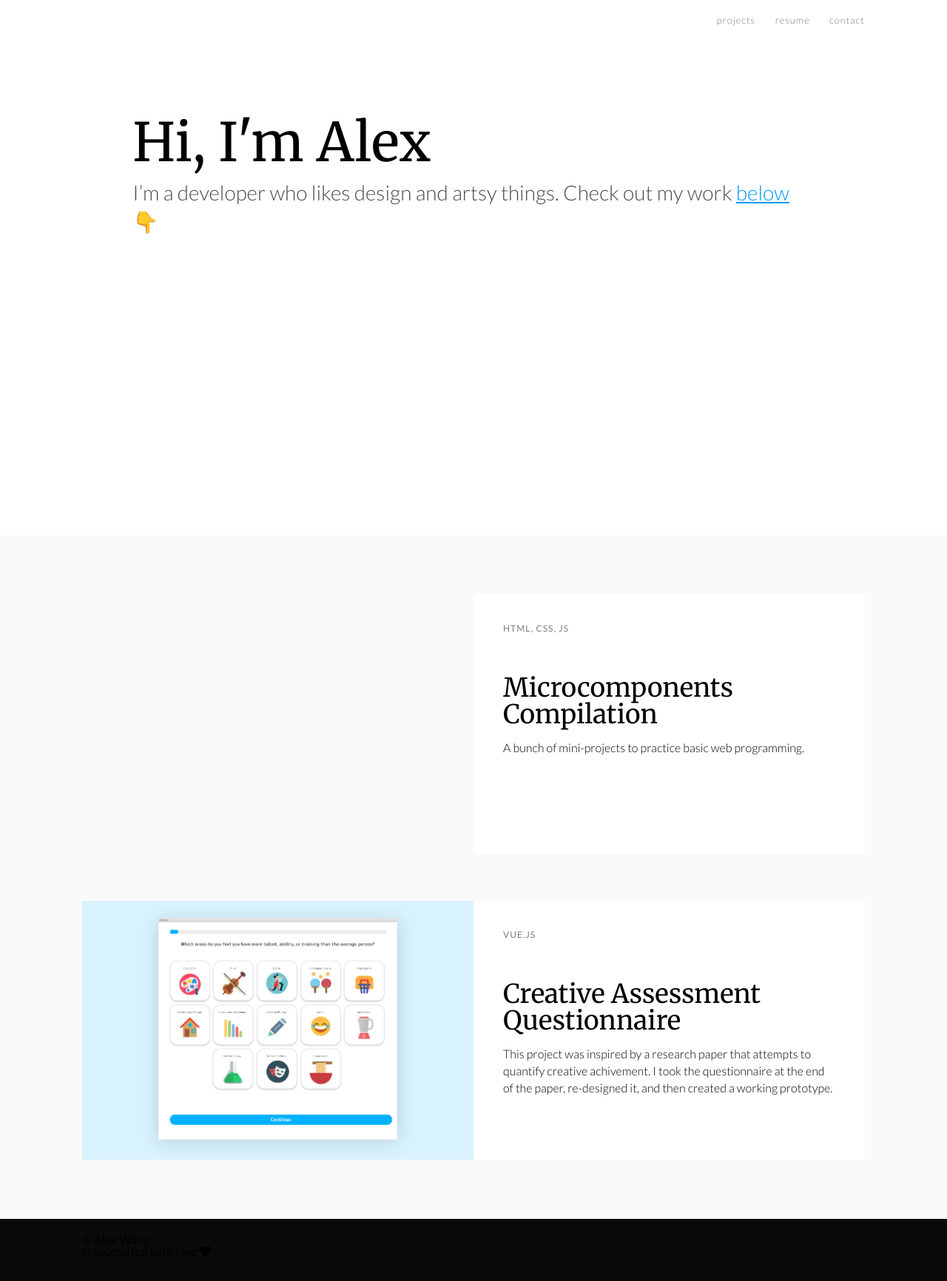
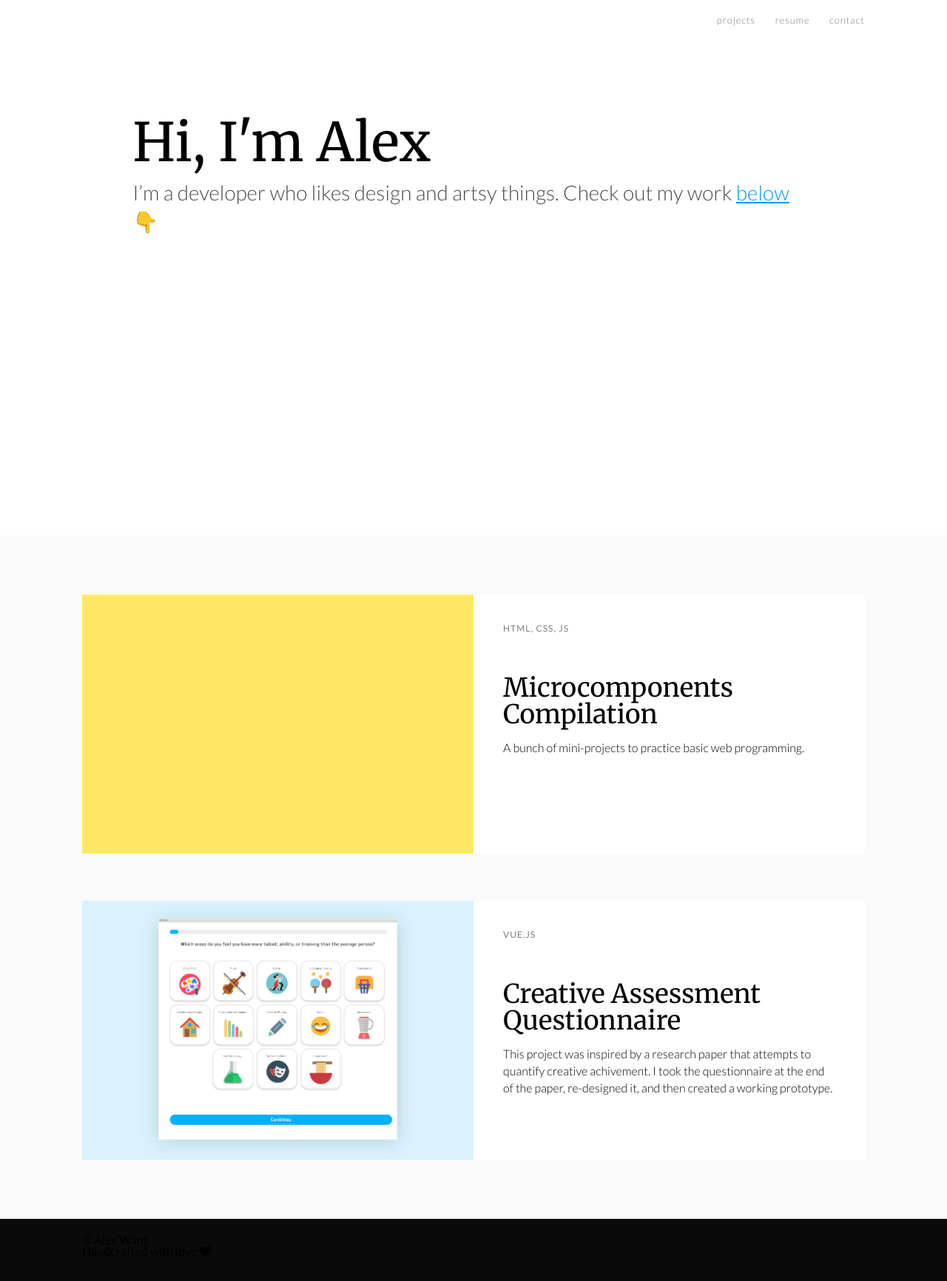
Before and after one commit to awanger/awanger.github.io, a Jekyll site: the page built from index.html, in a window 1280 px wide. Shown: the whole page at 74% size. Built offline with Jekyll 4.4.1, drawn with Linux system fonts in a browser that asks for light colours.

Commit message:
Add placeholder image for the microcomponents project

```diff
--- a/index.html
+++ b/index.html
@@ -21,6 +21,7 @@ permalink: /
     <a class="project-link" href={% link projects/microcomponents.html %}>
       <div class="project-container">
         <div class="project-preview">
+          <div style="background-color: #FFE964; height: 100%; width: 100%;"></div> <!-- placeholder -->
           <!-- <img class="fit-parent" src="assets/img/fallingshapes_preview.svg" alt=""> -->
         </div>
         <div class="project-content fit-parent">
```
